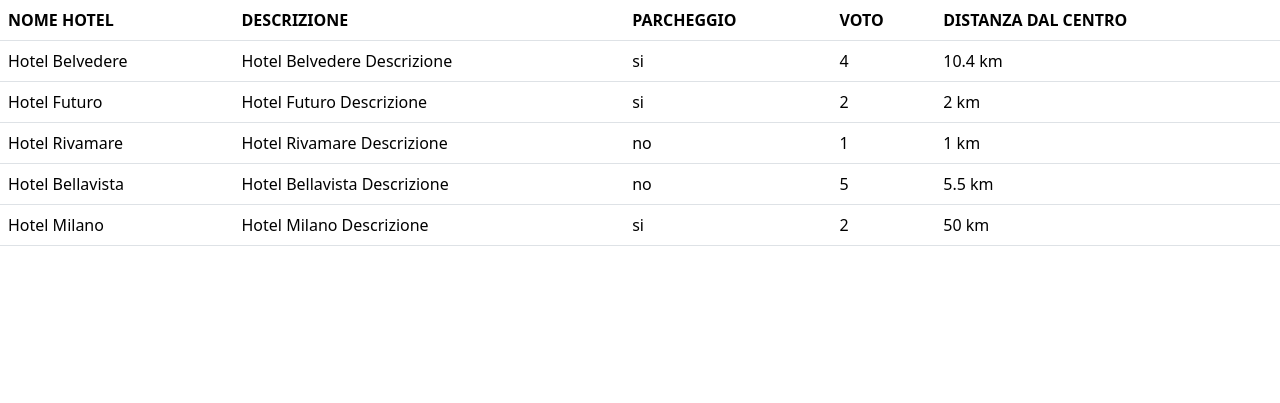
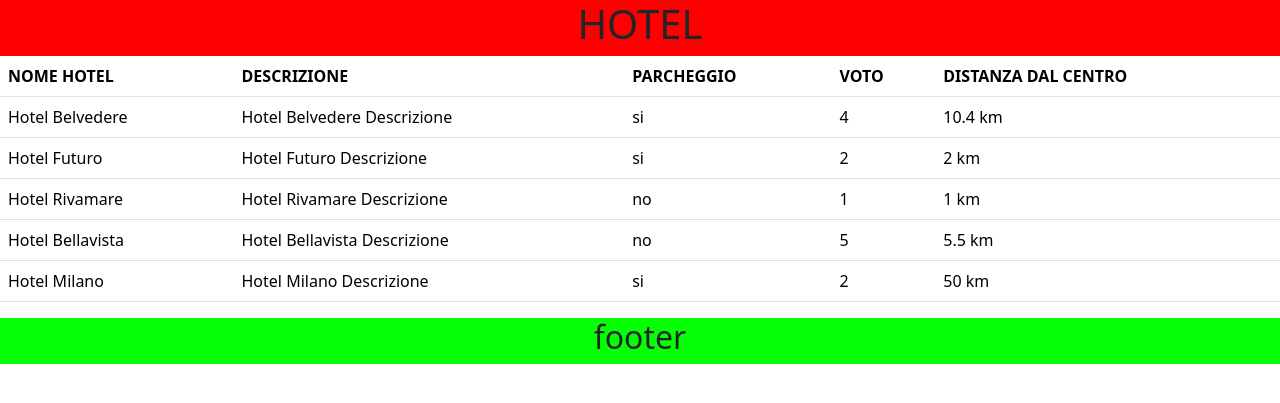
Before and after one commit to Fabio9494/php-hotel, a PHP site: page / in a window 1280 px wide. Shown: the top 403 px of the page. Run offline with PHP 8.4, Linux system fonts and the light colour scheme.

Commit message:
add header and footer

```diff
--- /dev/null
+++ b/css/style.css
@@ -0,0 +1,7 @@
+header {
+    background-color: red;
+}
+
+footer {
+    background-color: rgb(6, 255, 6);
+}
--- /dev/null
+++ b/footer.php
@@ -0,0 +1,9 @@
+<footer>
+    <div class="container">
+        <div class="row">
+            <div class="col-12 text-center">
+                <h2>footer</h2>
+            </div>
+        </div>
+    </div>
+</footer>
--- /dev/null
+++ b/header.php
@@ -0,0 +1,9 @@
+<header>
+    <div class="container">
+        <div class="row">
+            <div class="col-12 text-center">
+                <h1>HOTEL</h1>
+            </div>
+        </div>
+    </div>
+</header>
--- a/index.php
+++ b/index.php
@@ -49,8 +49,10 @@
     <title>Document</title>
     <link href="https://cdn.jsdelivr.net/npm/bootstrap@5.3.2/dist/css/bootstrap.min.css" rel="stylesheet"
         integrity="sha384-T3c6CoIi6uLrA9TneNEoa7RxnatzjcDSCmG1MXxSR1GAsXEV/Dwwykc2MPK8M2HN" crossorigin="anonymous">
+    <link rel="stylesheet" href="./css/style.css">
 </head>
 <body>
+<?php include 'header.php'; ?>
 <table class="table">
   <thead>
     <tr>
@@ -73,5 +75,6 @@
     <?php } ?>
   </tbody>
 </table>
+<?php include 'footer.php'; ?>
 </body>
 </html>
```
